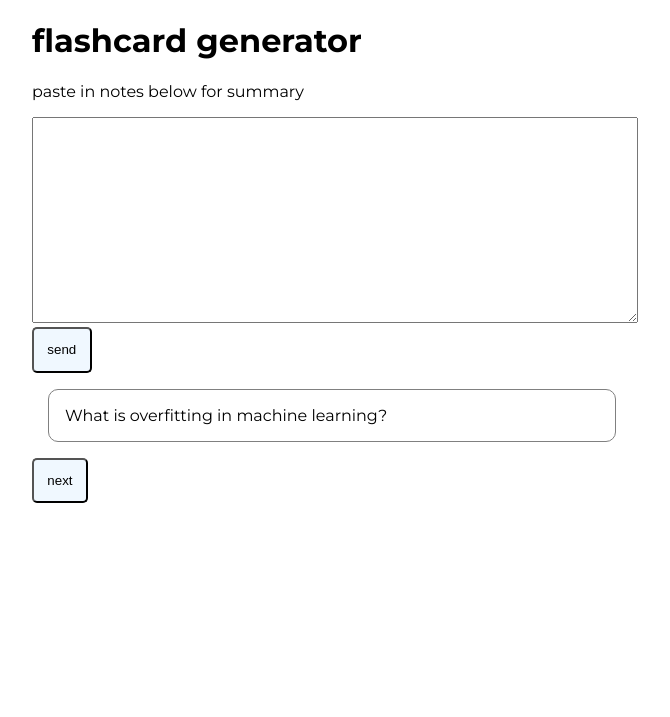
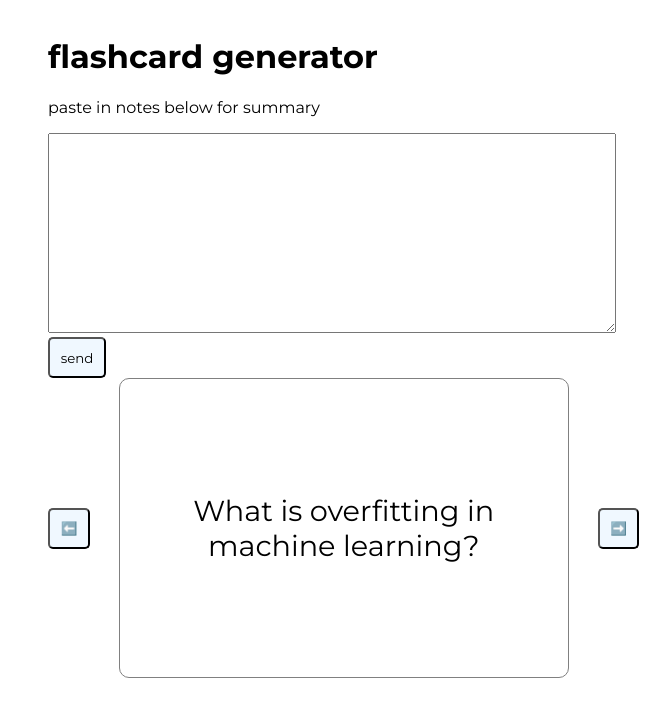
Before and after one commit to Max-coder123/flashai, a Flask app: page / in a window 1280 px wide. Shown: the top 717 px of the page, without its empty margins (308-978 px from the left). Run offline with Flask 3, Linux system fonts and the light colour scheme.

Commit message:
improve styling

```diff
--- a/templates/index.html
+++ b/templates/index.html
@@ -9,6 +9,10 @@
     <style>
         @import url('https://fonts.googleapis.com/css2?family=Montserrat:ital,wght@0,100..900;1,100..900&display=swap');
 
+        * {
+            box-sizing: border-box;
+        }
+
         textarea {
             width: 100%;
             height: 200px;
@@ -18,14 +22,23 @@
             font-family: "Montserrat", sans-serif;
             max-width: 600px;
             margin: 0 auto;
+            padding: 1em;
         }
 
         button,
         input[type="submit"] {
+            font-family: "Montserrat", sans-serif;
             cursor: pointer;
-            padding: 1em;
+            padding: 0.8em;
             border-radius: 5px;
             background-color: aliceblue;
+        }
+
+        .flashcard-container {
+            display: flex;
+            justify-content: space-between;
+            align-items: center;
+            height: 300px;
         }
 
         .flashcard {
@@ -35,10 +48,23 @@
             border: 1px solid gray;
             margin: 1em;
             border-radius: 10px;
+            justify-content: center;
+            align-items: center;
+            height: 300px;
+            width: 450px;
+            font-size: 1.8em;
+            text-align: center;
+        }
+
+        .revealed {
+            font-size: 1.2em;
+        }
+
+        .flashcard-content {
         }
 
         .active-card {
-            display: block;
+            display: flex;
         }
 
         .flashcard:hover {
@@ -55,9 +81,14 @@
         <textarea name="question"></textarea>
         <input type="submit" value="send">
     </form>
-    <div id="completion"></div>
-    <button class="next-card">next</button>
+    <div class="flashcard-container">
+        <button class="previous-card">⬅️</button>
+        <div id="completion"></div>
+        <button class="next-card">➡️</button>
+    </div>
     <script>
+        //TODO: restore actual data
+        //https://github.com/Max-coder123/flashai/commit/6582912ac0fc78ca266df94441dbf68f2210ce11#diff-37a968442c22648ceb4a16069820cc5350b97e50f45f26c5442d7c036ad743d2L34
         const { data } = {
             "data": [
                 {
@@ -111,7 +142,7 @@
         let activeCardIndex = 0
         data.forEach((question, i) => {
             completion.innerHTML += `<div class="flashcard ${i === activeCardIndex ? "active-card" : ""}">
-                ${question.question}
+                <div class="flashcard-content">${question.question}</div>
 
             </div>`;
         })
```
